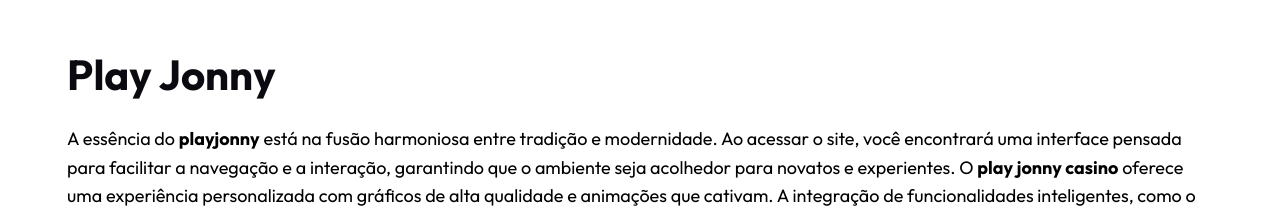
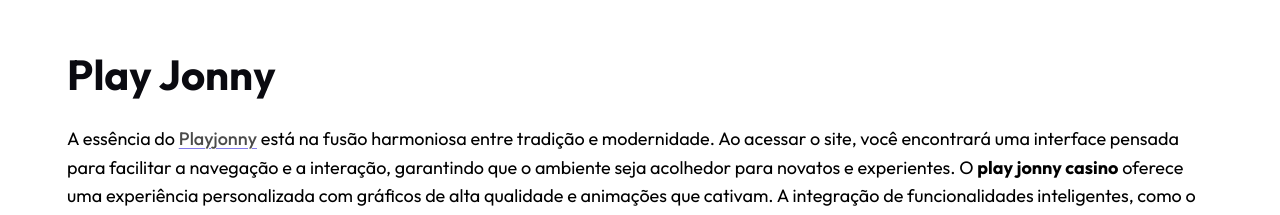
Before and after one commit to gbi-88/playjonny-app.pt, a plain HTML site: page index.html in a window 1280 px wide. Shown: the part 2050-2265 px from the top of the page. Drawn offline with Linux system fonts and the light colour scheme.

Commit message:
Update index.html

```diff
--- a/index.html
+++ b/index.html
@@ -266,7 +266,7 @@ cada usuário. A plataforma, com seu caráter inovador, convida os
 jogadores a experimentar novas modalidades e a se beneficiar de cada
 vantagem oferecida.</p>
 <h2 id="play-jonny"><strong>Play Jonny</strong></h2>
-<p>A essência do <strong>playjonny</strong> está na fusão harmoniosa entre tradição e
+<p>A essência do <strong><a href="https://play-jonny.pt" title="Playjonny">Playjonny</a></strong> está na fusão harmoniosa entre tradição e
 modernidade. Ao acessar o site, você encontrará uma interface pensada
 para facilitar a navegação e a interação, garantindo que o ambiente seja
 acolhedor para novatos e experientes. O <strong>play jonny casino</strong> oferece
```
